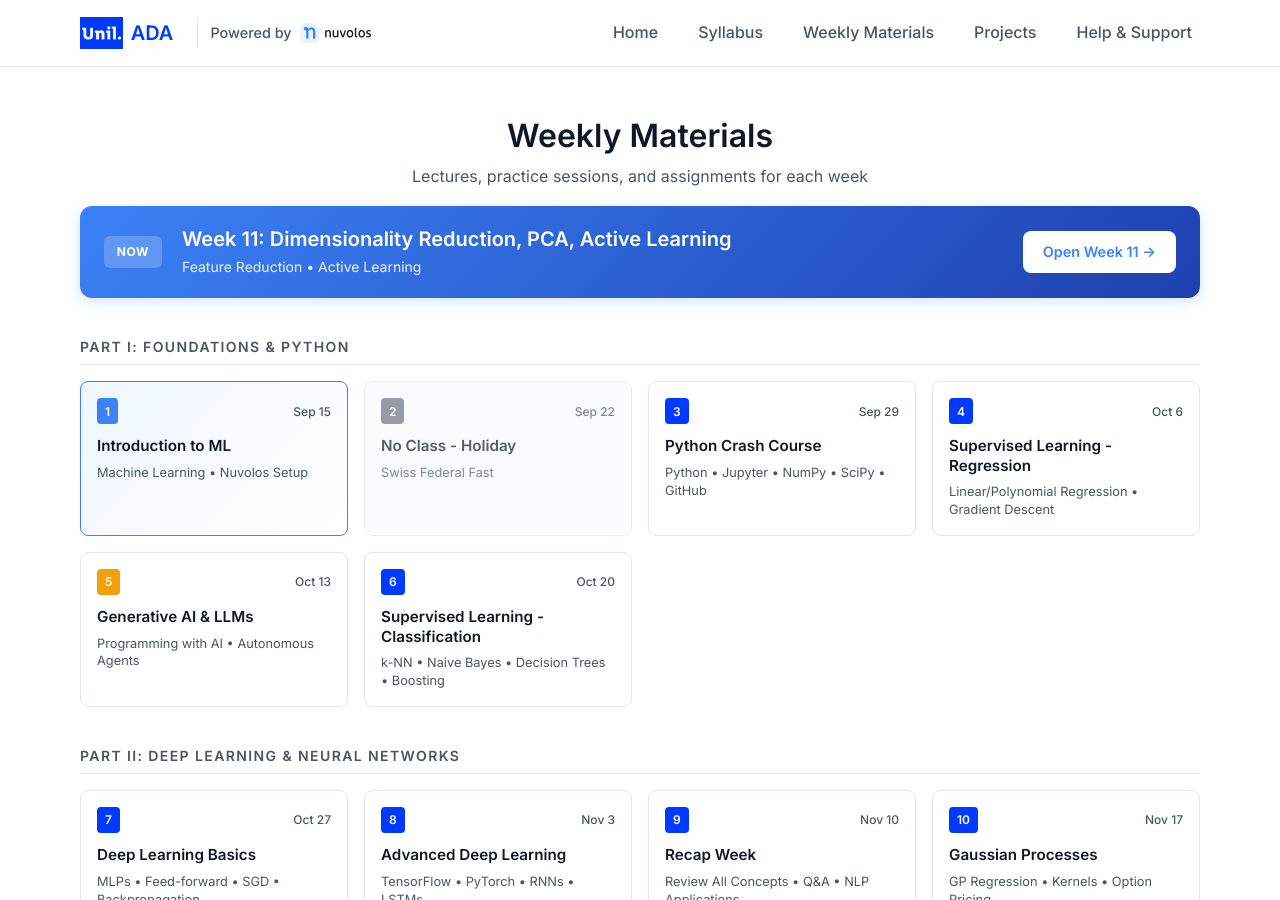
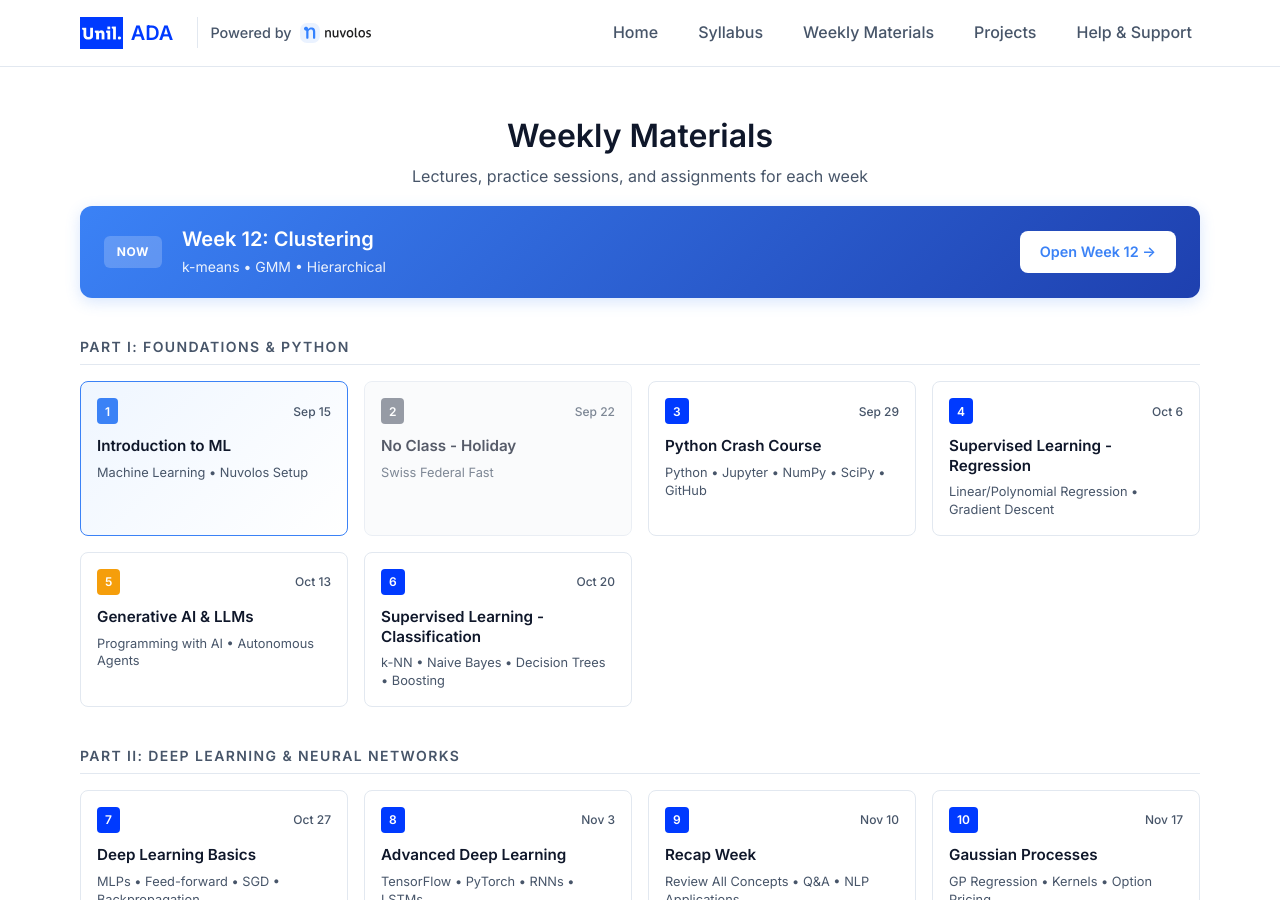
Before and after one commit to ap-unil-2025/ada-course-materials, a Jekyll site: the page built from docs/weekly-materials.md, in a window 1280 px wide and 900 px high. Built offline with Jekyll 4.4.1, drawn with Linux system fonts in a browser that asks for light colours.

Commit message:
🔄 Weekly update: Set current week on main and weekly pages - 2025-12-01

```diff
--- a/docs/index.html
+++ b/docs/index.html
@@ -9,8 +9,8 @@ layout: default
     <div class="current-content">
       <span class="current-label">NOW</span>
       <div class="current-info">
-        <h2>Week 11: Dimensionality Reduction, PCA, Active Learning</h2>
-        <p>Feature Reduction • Active Learning</p>
+        <h2>Week 12: Clustering</h2>
+        <p>k-means • GMM • Hierarchical</p>
       </div>
     </div>
     <a href="{{ '/weekly-materials' | relative_url }}" class="current-btn">Access Weekly Hub →</a>
--- a/docs/weekly-materials.md
+++ b/docs/weekly-materials.md
@@ -33,11 +33,11 @@ layout: default
     <div class="current-content">
       <span class="current-label">NOW</span>
       <div class="current-info">
-        <h2>Week 11: Dimensionality Reduction, PCA, Active Learning</h2>
-        <p>Feature Reduction • Active Learning</p>
+        <h2>Week 12: Clustering</h2>
+        <p>k-means • GMM • Hierarchical</p>
       </div>
     </div>
-    <a href="{{ '/week/week11' | relative_url }}" class="current-btn">Open Week 11 →</a>
+    <a href="{{ '/week/week12' | relative_url }}" class="current-btn">Open Week 12 →</a>
   </div>
 
   <section class="course-section">
```
Also changed, not shown: .github/last-weekly-update.txt.
